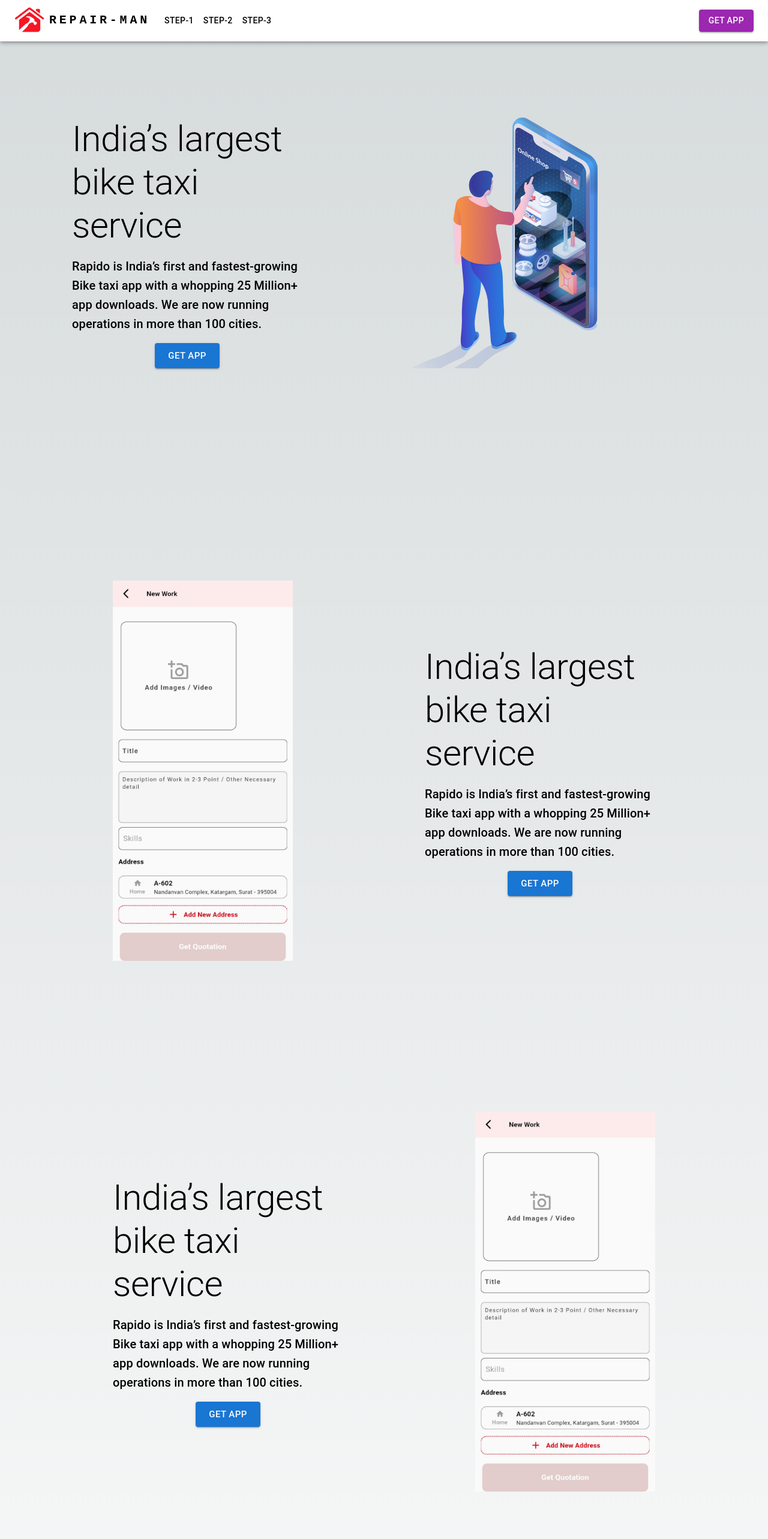
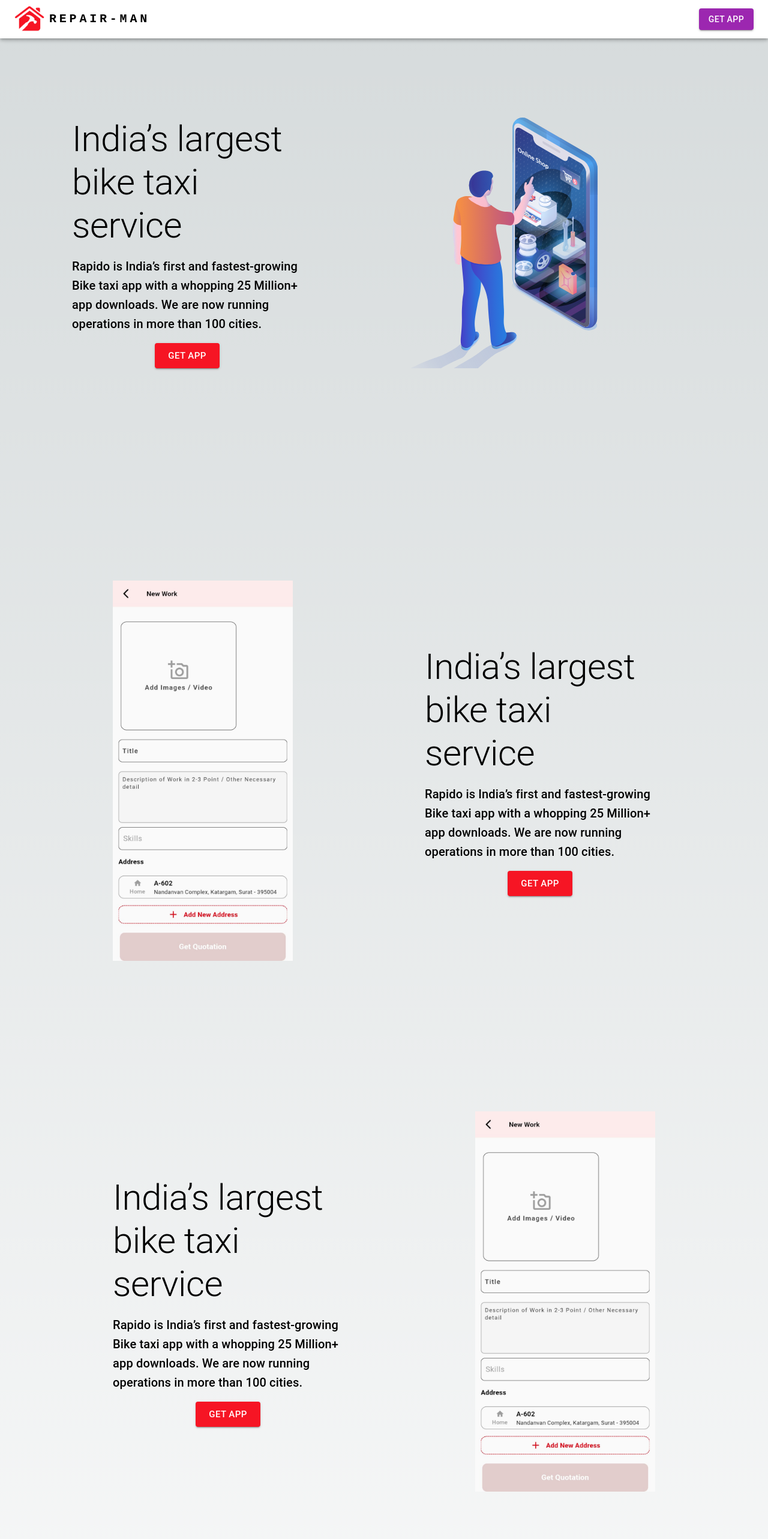
Before and after one commit to dhruv-kabariya/WaveWork-website, a Next.js app: page / in a window 1280 px wide. Shown: the top 2566 px of the page at 60% size. Built offline with nearby package versions, Linux system fonts and the light colour scheme.

Commit message:
bug fixes

```diff
--- a/components/Navbar.js
+++ b/components/Navbar.js
@@ -38,7 +38,7 @@
 
         <AppBar position="fixed" color="inherit">
             <Container maxWidth="xl">
-                <Toolbar disableGutters>
+                <Toolbar disableGutters sx={{width: '100%'}}>
                     <Box component={"img"} src="logo-icon.png" width={50} height={50} sx={{ display: { xs: 'none', md: 'flex' }, mr: 1 }}></Box>
                     <Typography
                         variant="h6"
@@ -58,7 +58,7 @@
                         REPAIR-MAN
                     </Typography>
 
-                    <Box sx={{ flexGrow: 1, display: { xs: 'flex', md: 'none' } }}>
+                    {/* <Box sx={{ flexGrow: 1, display: { xs: 'flex', md: 'none' } }}>
                         <IconButton
                             size="large"
                             aria-label="account of current user"
@@ -93,7 +93,7 @@
                                 </MenuItem></Link>
                             ))}
                         </Menu>
-                    </Box>
+                    </Box> */}
                     <Box component={"img"} src="logo-icon.png" width={30} height={30} sx={{ display: { xs: 'flex', md: 'none' }, mr: 1 }}></Box>
                     <Typography
                         variant="h6"
@@ -113,7 +113,7 @@
                     >
                         REPAIR-MAN
                     </Typography>
-                    <Box sx={{ flexGrow: 1, display: { xs: 'none', md: 'flex' } }}>
+                    {/* <Box sx={{ flexGrow: 1, display: { xs: 'none', md: 'flex' } }}>
                         {pages.map((page) => (
                             <Link style={{textDecoration: "none"}} key={page} href={`#${page}`}> <Button
 
@@ -123,10 +123,10 @@
                                 {page}
                             </Button></Link>
                         ))}
-                    </Box>
+                    </Box> */}
 
-                    <Box sx={{ flexGrow: 0 }}>
-                        <Button className={`${styles['nav-button']}`} variant="contained" color="secondary">Get App</Button>
+                    <Box sx={{ flexGrow: 1 }}>
+                        <Button className={`${styles['nav-button']}`} sx={{alignSelf: "flex-end", float: "right"}} variant="contained" color="secondary">Get App</Button>
                     </Box>
                 </Toolbar>
             </Container>
--- a/pages/index.js
+++ b/pages/index.js
@@ -1,7 +1,6 @@
 import Head from 'next/head'
 import Image from 'next/image'
 import { Inter } from 'next/font/google'
-import styles from '@/styles/Home.module.css'
 import Navbar from '@/components/Navbar'
 import MainSection from '@/components/MainSection'
 import Step1Function from '@/components/Step1Section'
--- a/styles/MainSection.module.css
+++ b/styles/MainSection.module.css
@@ -5,11 +5,11 @@
 }
 
 .main-section-button{
-    background-color: #f61524;
+    background-color: #f61524 !important;
 }
 
 .main-section-button:hover{
-    background-color: #d00815;
+    background-color: #d00815 !important;
 }
 
 .main-section__image{
--- a/styles/Step1.module.css
+++ b/styles/Step1.module.css
@@ -5,11 +5,11 @@
 }
 
 .step1-section-button{
-    background-color: #f61524;
+    background-color: #f61524 !important;
 }
 
 .step1-section-button:hover{
-    background-color: #d00815;
+    background-color: #d00815 !important;
 }
 
 .step1-section__image{
--- a/styles/Step2.module.css
+++ b/styles/Step2.module.css
@@ -5,11 +5,11 @@
 }
 
 .step2-section-button{
-    background-color: #f61524;
+    background-color: #f61524 !important;
 }
 
 .step2-section-button:hover{
-    background-color: #d00815;
+    background-color: #d00815 !important;
 }
 
 .step2-section__image{
--- a/styles/Step3.module.css
+++ b/styles/Step3.module.css
@@ -5,11 +5,11 @@
 }
 
 .step3-section-button{
-    background-color: #f61524;
+    background-color: #f61524 !important;
 }
 
 .step3-section-button:hover{
-    background-color: #d00815;
+    background-color: #d00815 !important;
 }
 
 .step3-section__image{
```
